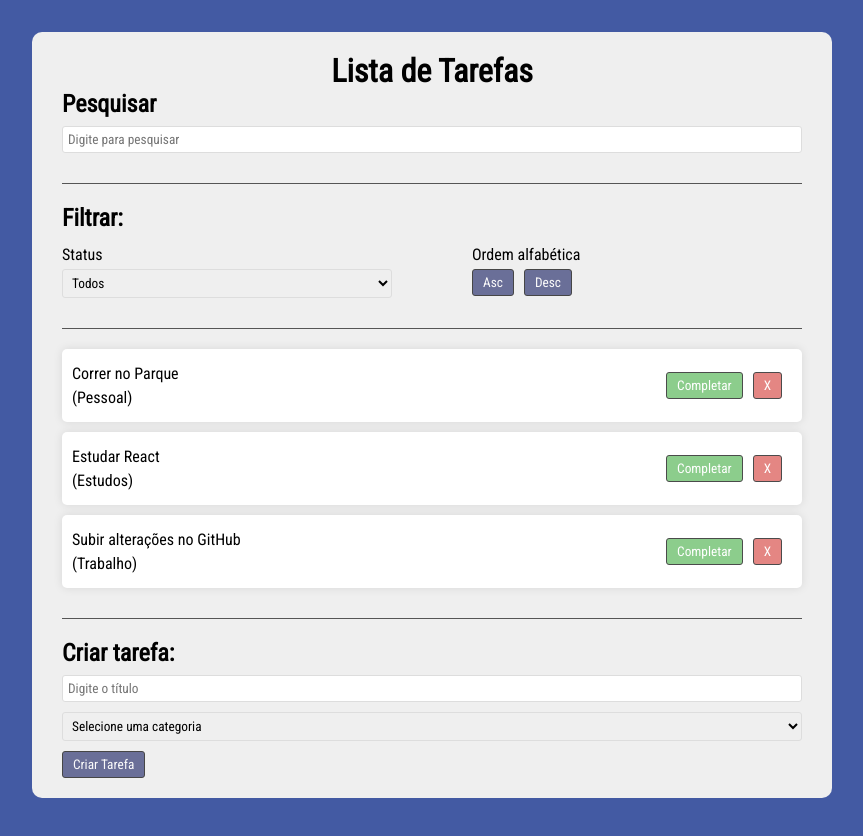
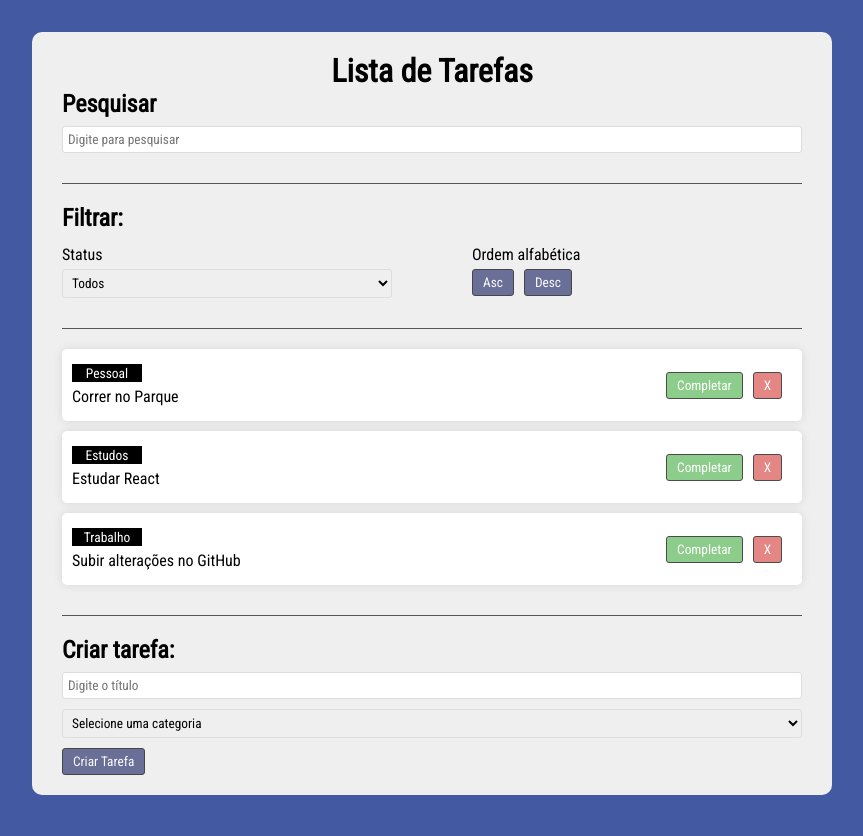
Before and after one commit to LuisBraga31/reactAppToDo, a React (Vite) app: page / in a window 1280 px wide. Shown: the top 836 px of the page, without its empty margins (208-1071 px from the left). Built offline with nearby package versions, Linux system fonts and the light colour scheme.

Commit message:
Changing visual details

```diff
--- a/src/App.css
+++ b/src/App.css
@@ -14,7 +14,7 @@ body {
 
 .app {
   max-width: 800px;
-  margin: 0 auto 300px;
+  margin: 0 auto 0px;
   background-color: #efefef;
   padding: 20px 30px;
   border-radius: 10px;
@@ -69,6 +69,15 @@ button:hover {
   align-items: center;
 }
 
+.category {
+  text-align: center;
+  width: 70px;
+  border: 1px solid black;
+  font-size: 13.5px;
+  background-color: #000;
+  color: white;
+}
+
 .complete {
   background-color: #5cb85c;
 }
--- a/src/components/Todo.jsx
+++ b/src/components/Todo.jsx
@@ -4,8 +4,9 @@ const Todo = ({ todo, removeToDo, completeTodo }) => {
   return (
     <div className="todo" style={{textDecoration: todo.isCompleted ? "line-through" : ""}}>
             <div className="content">
+            <p className="category"> {todo.category} </p>
               <p> {todo.text} </p>
-              <p className="category"> ({todo.category}) </p>
+
             </div>
             <div>
               <button className="complete" onClick={() => completeTodo(todo.id)}> Completar </button>
```
